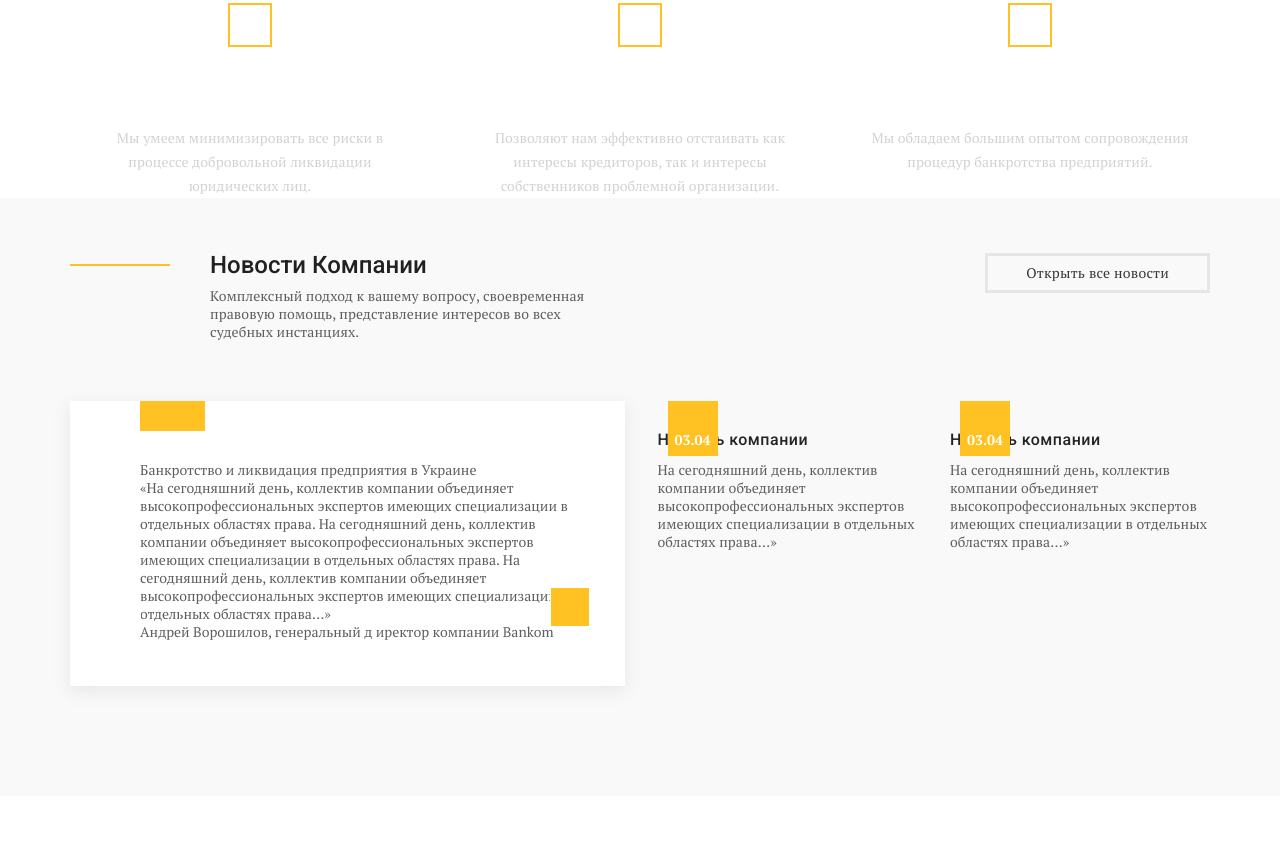
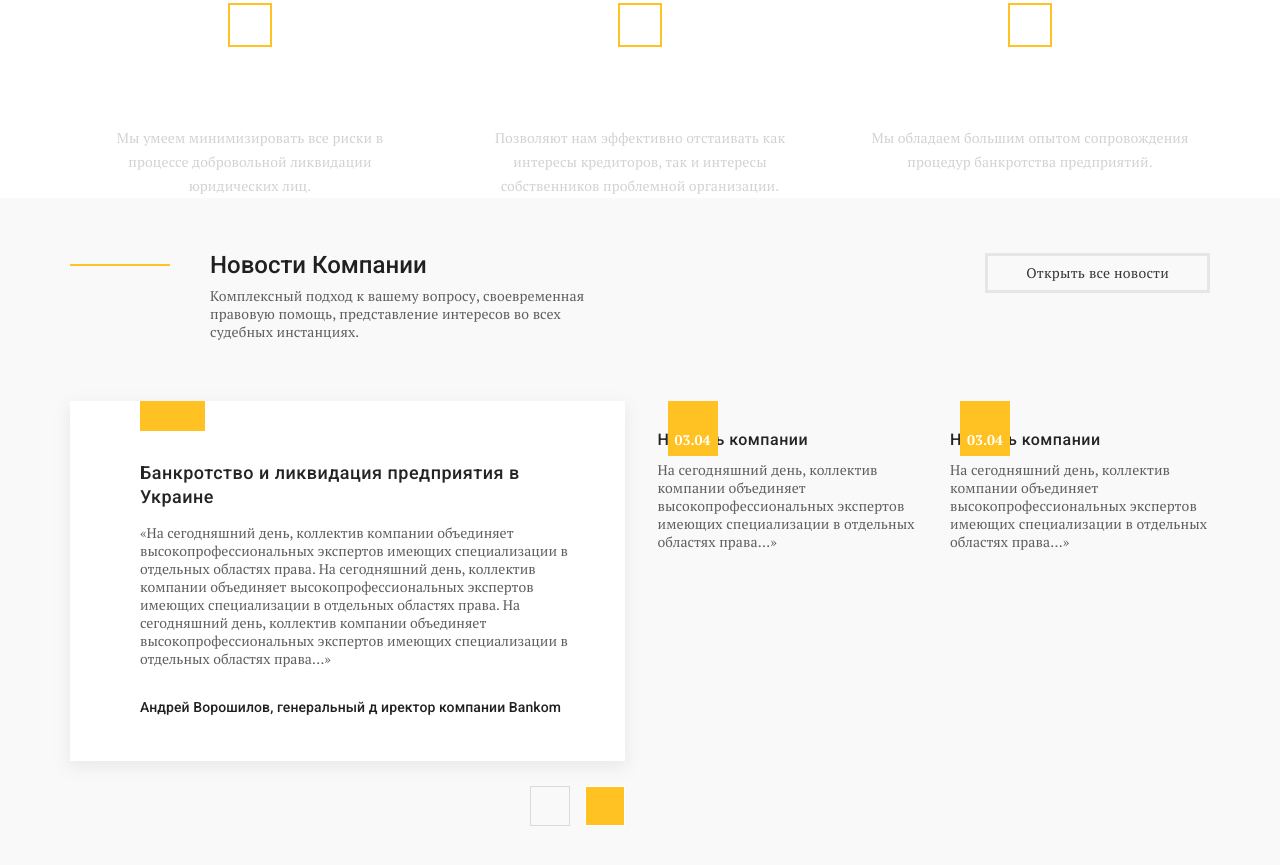
Before and after one commit to Trouvere/ComplexBusinessClosure, a plain HTML site: page index.html in a window 1280 px wide. Shown: the part 2147-3012 px from the top of the page. Before the commit the page ends 2983 px from the top, so only its background shows below. Drawn offline with nearby package versions, Linux system fonts and the light colour scheme; a web font is replaced by a local one.

Commit message:
Add style news__slider

```diff
--- a/css/style.css
+++ b/css/style.css
@@ -551,3 +551,39 @@ header {
   letter-spacing: 0.1px;
   color: #5e5e5e;
 }
+
+.news__slider-title {
+  font-size: 18px;
+  line-height: 24px;
+  color: #242424;
+  font-weight: 500;
+  font-family: "Roboto", sans-serif;
+  letter-spacing: 0.5px;
+  margin-bottom: 15px;
+}
+.news__slider-text {
+  margin-bottom: 30px;
+}
+.news__slider-author {
+  letter-spacing: 0.1px;
+  color: #212020;
+  font-weight: 500;
+  font-family: "Roboto", sans-serif;
+}
+.news__slider-inner .slick-btn {
+  top: auto;
+  bottom: -110px;
+}
+.news__slider-inner .slick-next {
+  right: -35px;
+}
+.news__slider-inner .slick-prev {
+  right: 20px;
+  left: auto;
+}
+.news__slider-inner .slick-disabled {
+  border-color: #dadada;
+}
+.news__slider-inner .slick-disabled:before {
+  color: #dadada;
+}
```
